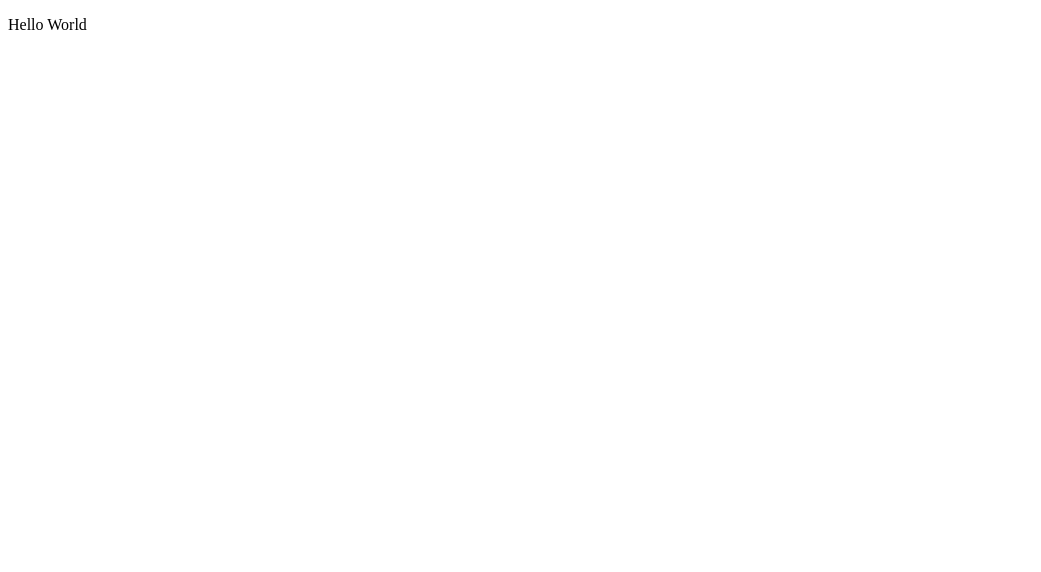
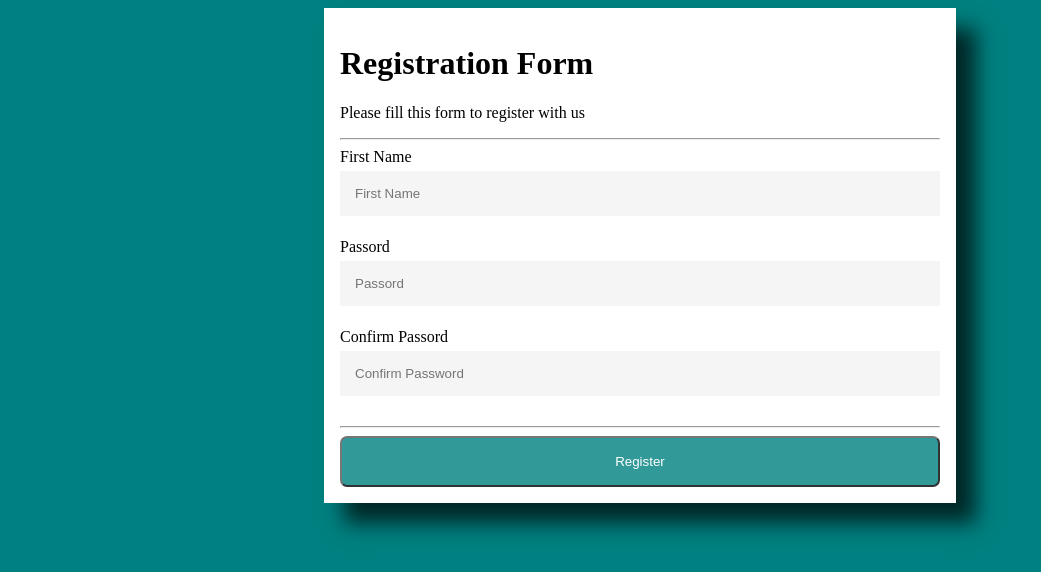
Before and after one commit to Anzhy11/git_test, a plain HTML site: page index.html in a window 1280 px wide. Shown: the whole page, without its empty margins (0-1041 px from the left). Drawn offline with Linux system fonts and the light colour scheme.

Commit message:
Registration form v1.0

```diff
--- a/index.html
+++ b/index.html
@@ -5,10 +5,27 @@
     <meta http-equiv="X-UA-Compatible" content="IE=edge">
     <meta name="viewport" content="width=device-width, initial-scale=1.0">
     <title>Document</title>
+    <link rel="stylesheet" href="style.css">
 </head>
 <body>
-    <dev class="da">
-        <p>Hello World</p>
-    </dev>
+    <form action="" method="post">
+        <div class="container">
+            <h1>Registration Form</h1>
+            <p>Please fill this form to register with us</p>
+            <hr/>
+
+            <label for="fn">First Name</label>
+            <input class="container_box" type="text" name="fn" id="fn" placeholder="First Name" required>
+
+            <label for="pwd">Passord</label>
+            <input class="container_box" type="password" name="pwd" id="pwd" placeholder="Passord" required>
+
+            <label for="cpwd">Confirm Passord</label>
+            <input class="container_box" type="password" name="cpwd" id="cpwd" placeholder="Confirm Password" required>
+            <hr/>
+
+            <button class="submit_btn" type="submit">Register</button>
+        </div>
+    </form>
 </body>
 </html>
--- a/style.css
+++ b/style.css
@@ -1,3 +1,39 @@
 body {
-  background-color: red;
+  background-color: teal;
 }
+* {
+  box-sizing: border-box;
+}
+.container {
+  margin: auto;
+  width: 50%;
+  padding: 16px;
+  background-color: white;
+  box-shadow: 20px 20px 20px 0px rgba(0, 0, 0, 0.7);
+}
+.container_box {
+  width: 100%;
+  padding: 15px;
+  margin: 5px 0 22px 0;
+  display: inline-block;
+  border: none;
+  background: whitesmoke;
+}
+.container_box:focus {
+  background-color: #ddd;
+  outline: none;
+}
+.submit_btn {
+  background-color: teal;
+  color: white;
+  padding: 16px;
+  border-radius: 7px;
+  border-color: black;
+  cursor: pointer;
+  width: 100%;
+  margin: auto;
+  opacity: 0.8;
+}
+.submit_btn:hover {
+  opacity: 1;
+}
```
